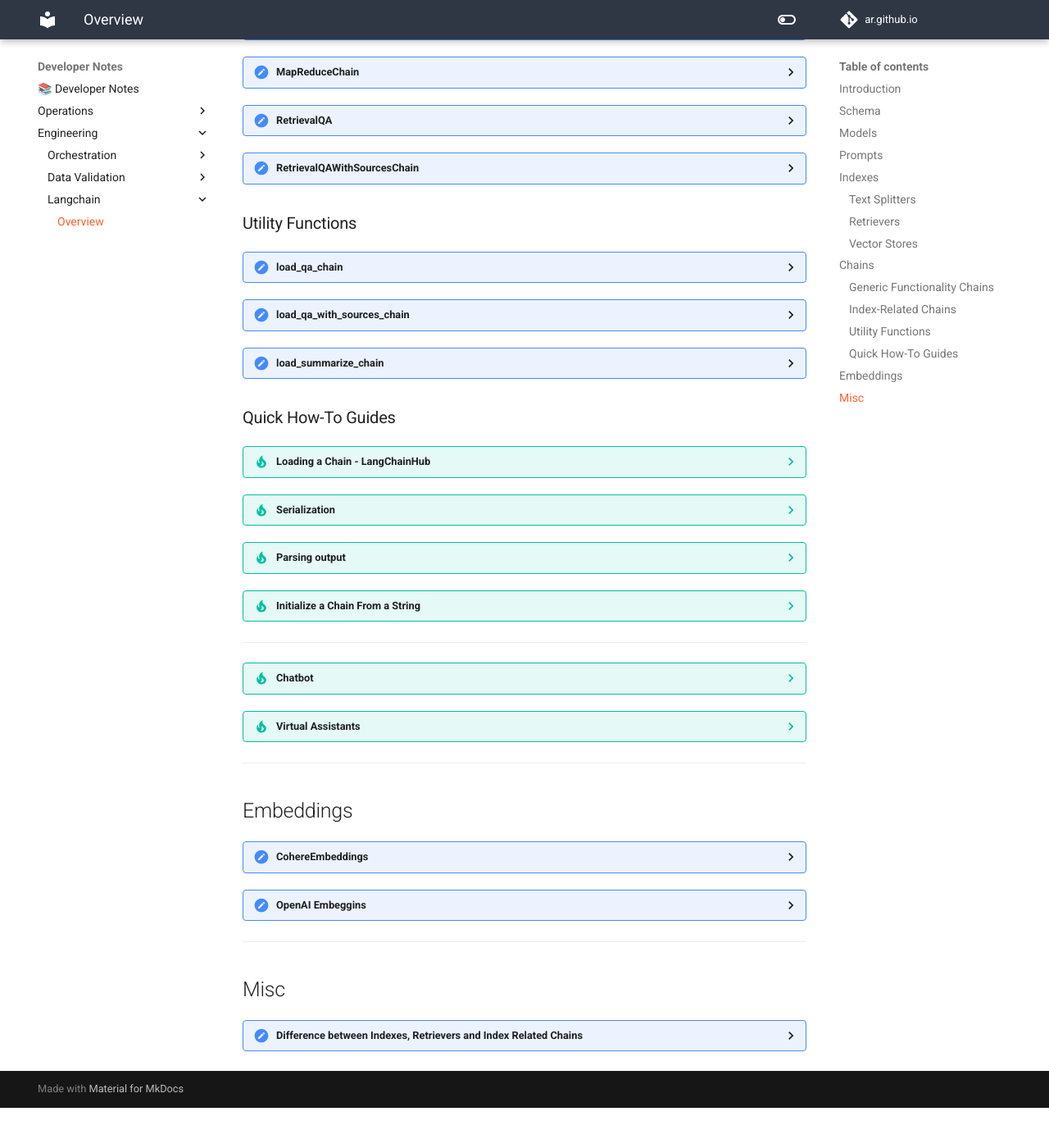
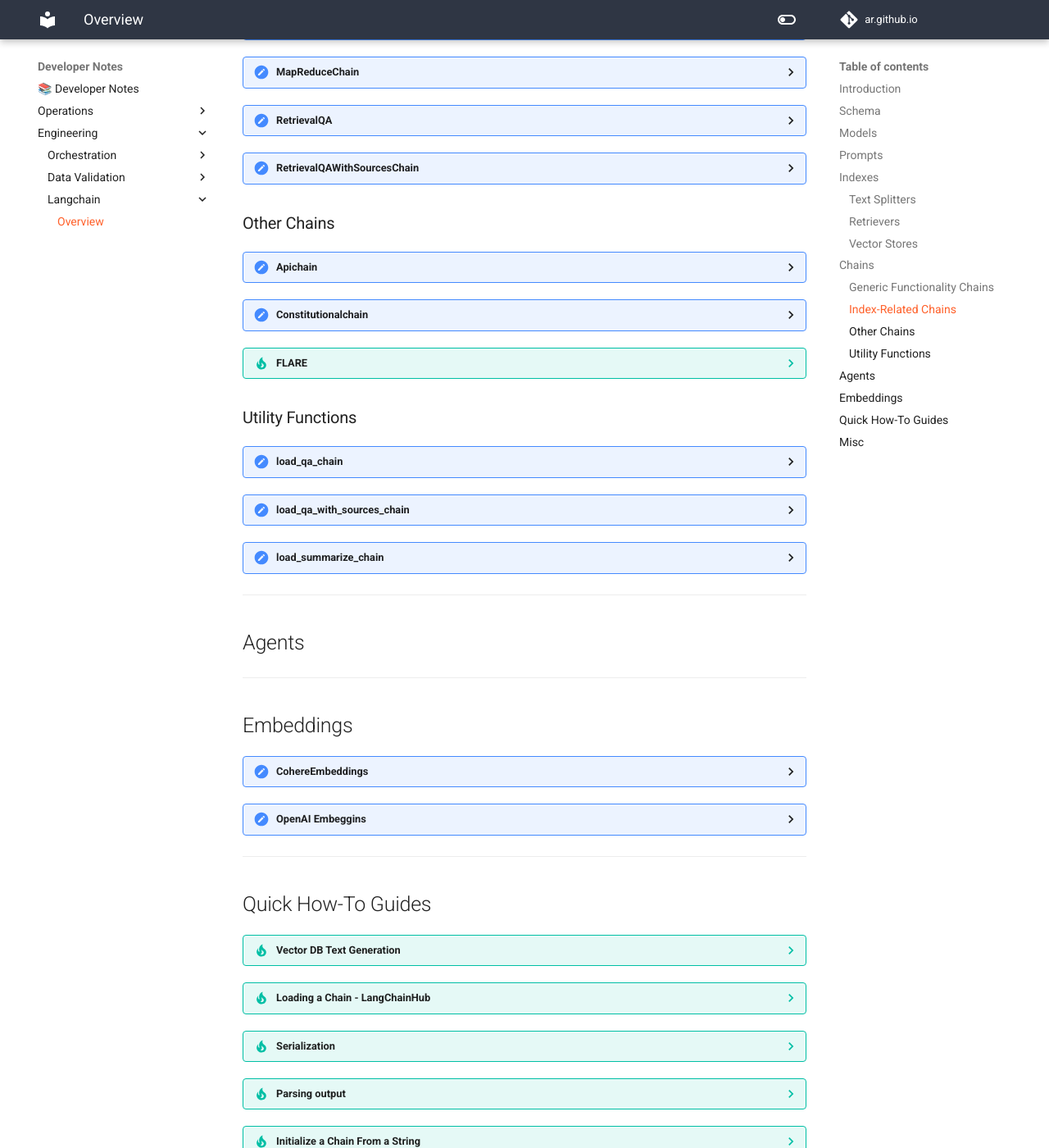
Before and after one commit to tempnamefornow/ar.github.io, an MkDocs documentation site: the page built from docs/developer_notes/engineering/langchain/overview.md, in a window 1280 px wide and 1400 px high, scrolled down 7135 px. Shown: the whole window at 82% size. Built offline with MkDocs 1.6.1 and Material for MkDocs 9.7.7, drawn with Linux system fonts in a browser that asks for light colours; comment, search, counter and statistics services are not loaded; before the commit the page ends 8486 px from its top, so only the background shows below that; some of the changed lines change nothing that is shown.

Commit message:
UPDATE - move utility funcs to own section, made agents section

````diff
--- a/docs/developer_notes/engineering/langchain/overview.md
+++ b/docs/developer_notes/engineering/langchain/overview.md
@@ -1183,6 +1183,74 @@ Examples of these [here](https://github.com/hwchase17/langchain/blob/6a3ceaa3771
     - **Customer support system:** A customer support system can use `RetrievalQAWithSourcesChain` to provide users with answers to their questions in a timely and efficient way. For example, if a user has a question about a product, they can use the customer support system to submit their question. The customer support system can then use `RetrievalQAWithSourcesChain` to retrieve a set of documents that are relevant to the question, such as product documentation, FAQs, and troubleshooting guides. The customer support system can then use the retrieved documents to generate an answer to the user's question.
 
 
+### Other Chains
+
+??? APIChain
+    API Chains are a type of chain that makes API calls and summarizes the responses to answer a question. They are useful for tasks such as:
+
+    - **Getting information from external sources:** API Chains can be used to get information from external sources, such as weather data, stock quotes, or movie reviews.
+    - **Completing tasks that require multiple steps:** API Chains can be used to complete tasks that require multiple steps, such as booking a flight or reserving a hotel room.
+    - **Automating tasks:** API Chains can be used to automate tasks, such as sending out email notifications or updating a database.
+
+    API Chains are built using two types of chains:
+
+    - **API Request Chains:** API Request Chains are responsible for making the API calls. They use an LLM to generate the API request URL, and then use a requests library to make the call.
+    - **API Response Chains:** API Response Chains are responsible for summarizing the API responses. They use an LLM to generate a summary of the response, and then use a text summarizer to generate a shorter version of the response.
+
+    ```python
+    from langchain.chains.api import news_docs, open_meteo_docs, podcast_docs, tmdb_docs
+    import langchain
+
+    # Initialize the API Chain
+    chain = APIChain.from_llm_and_api_docs(
+        llm=OpenAI(),
+        api_docs=open_meteo_docs.OPEN_METEO_DOCS,
+        verbose=True,
+    )
+
+    # Ask the question
+    chain.run("What is the weather like in San Francisco today?")
+
+    # Get the answer
+    answer = chain.get_output()
+
+    # Print the answer
+    print(answer)
+
+    ```
+
+??? ConstitutionalChain
+    Constitutional AI is a framework for ensuring that large language models (LLMs) produce outputs that are consistent with a set of ethical principles. It does this by first generating a set of possible outputs, and then filtering those outputs through a set of rules that enforce the ethical principles.
+
+    The purpose of Constitutional AI is to prevent LLMs from being used to generate harmful or unethical content. This is important because LLMs are becoming increasingly powerful, and there is a risk that they could be used to spread misinformation, promote violence, or harm individuals.
+
+    Constitutional AI can be used in a variety of ways. It can be used to filter the output of LLMs that are used in chatbots, customer service applications, or other applications where it is important to ensure that the output is ethical. It can also be used to train LLMs to produce outputs that are consistent with a set of ethical principles.
+
+    ```
+    import langchain
+
+    # Create a ConstitutionalChain object
+    chain = langchain.ConstitutionalChain()
+
+    # Add the ethical principles to the chain
+    chain.add_principle("Do not promote violence.")
+    chain.add_principle("Do not spread misinformation.")
+    chain.add_principle("Do not harm individuals.")
+
+    # Generate a possible output
+    output = chain.generate_output("What is the best way to get revenge on my enemies?")
+
+    # Filter the output through the rules
+    filtered_output = chain.filter_output(output)
+
+    # Print the filtered output
+    print(filtered_output)
+
+    ```
+
+??? tip "FLARE"
+
+
 ### Utility Functions
 
 
@@ -1210,8 +1278,81 @@ Examples of these [here](https://github.com/hwchase17/langchain/blob/6a3ceaa3771
 
 ??? "load_summarize_chain"
 
+---
 
-### Quick How-To Guides
+## Agents
+
+
+---
+
+## Embeddings
+
+
+??? "CohereEmbeddings"
+
+
+??? "OpenAI Embeggins"
+
+
+---
+
+## Quick How-To Guides
+
+??? tip "Vector DB Text Generation"
+    Vector DB Text Generation is a technique for generating text using a vector database. A vector database is a type of database that stores data as vectors, which are mathematical objects that represent the meaning of words or phrases. When generating text, a vector database can be used to find similar vectors, which can then be used to generate new text.
+
+    ```python
+    import langchain
+
+    # Prepare Data
+    # Fetch a documentation site that consists of markdown files hosted on Github
+    sources = get_github_docs("yirenlu92", "deno-manual-forked")
+
+    # Split the documentation content into small enough Documents
+    source_chunks = []
+    splitter = CharacterTextSplitter(separator=" ", chunk_size=1024, chunk_overlap=0)
+    for source in sources:
+        for chunk in splitter.split_text(source.page_content):
+            source_chunks.append(Document(page_content=chunk, metadata=source.metadata))
+
+    # Set Up Vector DB
+    # Put all this information in a vector index for easy retrieval
+    search_index = Chroma.from_documents(source_chunks, OpenAIEmbeddings())
+
+    # Set Up LLM Chain with Custom Prompt
+    # Set up a simple LLM chain but give it a custom prompt for blog post generation
+    from langchain.chains import LLMChain
+    prompt_template = """Use the context below to write a 400 word blog post about the topic below:
+        Context: {context}
+        Topic: {topic}
+        Blog post:"""
+
+    PROMPT = PromptTemplate(
+        template=prompt_template, input_variables=["context", "topic"]
+    )
+
+    llm = OpenAI(temperature=0)
+
+    chain = LLMChain(llm=llm, prompt=PROMPT)
+
+    # Generate Text
+    # Write a function to apply our inputs to the chain
+    def generate_blog_post(topic):
+        docs = search_index.similarity_search(topic, k=4)
+        inputs = [{"context": doc.page_content, "topic": topic} for doc in docs]
+        print(chain.apply(inputs))
+
+    # Generate a Blog Post
+    generate_blog_post("environment variables")
+    ```
+
+    Here is how the approach works in steps:
+
+    1. **Prepare Data:** Fetch a documentation site that consists of markdown files hosted on Github and split them into small enough Documents.
+    2. **Set Up Vector DB:** Put all this information in a vector index for easy retrieval.
+    3. Set Up LLM Chain with Custom Prompt: Set up a simple LLM chain but give it a custom prompt for blog post generation.
+    4. **Generate Text:** Write a function to apply our inputs to the chain.
+    5. **Generate a Blog Post:** Generate a blog post using the function.
 
 ??? tip "Loading a Chain - LangChainHub"
     Loading from LangChainHub allows you to load chains from LangChainHub. This can be useful for finding chains that have already been created and tested.
@@ -1280,71 +1421,8 @@ Examples of these [here](https://github.com/hwchase17/langchain/blob/6a3ceaa3771
     ```
 
 
----
 
 
-??? tip "Chatbot"
-    Chatbots: Chatbots are a type of chain that uses a conversational AI (CAI) model to interact with users in a natural way. Chatbots are often used for customer service, education, and other applications.
-
-    ```python
-    import langchain
-
-    # Create a Chatbot
-    chatbot = langchain.Chatbot(
-        llm=langchain.OpenAI(),
-        prompt=langchain.ChatPromptTemplate(),
-    )
-
-    # Start a conversation
-    chatbot.start()
-
-    # Ask a question
-    chatbot.ask("What is the capital of France?")
-
-    # Get the answer
-    answer = chatbot.get_answer()
-
-    # Print the answer
-    print(answer)
-    ```
-
-??? tip "Virtual Assistants"
-    Virtual assistants are a type of chain that uses a CAI model to help users with tasks such as scheduling appointments, making travel arrangements, and playing music. Virtual assistants are often used in homes and businesses.
-
-    ```python
-    import langchain
-
-    # Create a Virtual Assistant
-    assistant = langchain.VirtualAssistant(
-        llm=langchain.OpenAI(),
-        prompt=langchain.VirtualAssistantPromptTemplate(),
-    )
-
-    # Start a conversation
-    assistant.start()
-
-    # Give a command
-    assistant.give_command("Open Google Chrome")
-
-    # Get the result
-    result = assistant.get_result()
-
-    # Print the result
-    print(result)
-    ```
-
----
-
-## Embeddings
-
-
-??? "CohereEmbeddings"
-
-
-??? "OpenAI Embeggins"
-
-
----
 
 ## Misc
 
````
